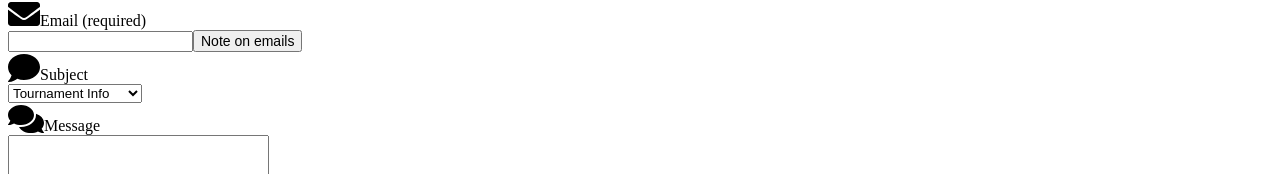
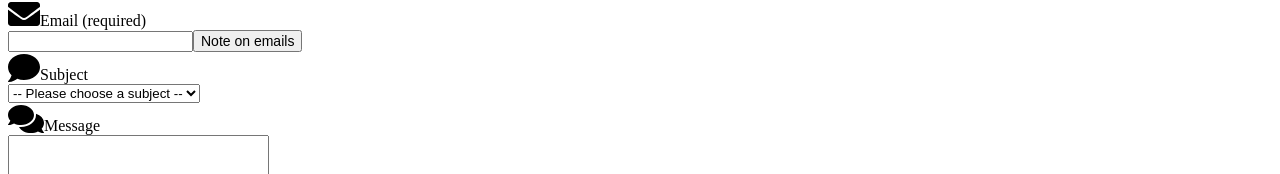
Before and after one commit to willxj36/Orifin-Prototype, a React app: page /contact-request in a window 1280 px wide. Shown: the part 177-351 px from the top of the page. Built offline with nearby package versions, Linux system fonts and the light colour scheme.

Commit message:
hotfix for minor contact page subject issue

```diff
--- a/src/client/pages/ContactRequest.tsx
+++ b/src/client/pages/ContactRequest.tsx
@@ -96,7 +96,8 @@ const ContactRequest = () => {
                     <FontAwesomeIcon icon={faComment} size='2x' />
                     <label htmlFor="subject" className="ml-2 form-label">Subject</label>
                 </div>
-                <select onChange={(e) => setSubject(e.currentTarget.value)} className="mb-4 form-control" name="subject" id="subjectInput">
+                <select onChange={(e) => e.currentTarget.value ? setSubject(e.currentTarget.value) : setSubject(undefined)} className="mb-4 form-control" name="subject" id="subjectInput">
+                    <option value="">-- Please choose a subject --</option>
                     <option value="Tournament Info">Tournament Info</option>
                     <option value="General Questions">General Questions</option>
                     <option value="General Feedback">General Feedback</option>
```
Also changed, not shown: 1 other file (tests, documents, lock files or other folders).
